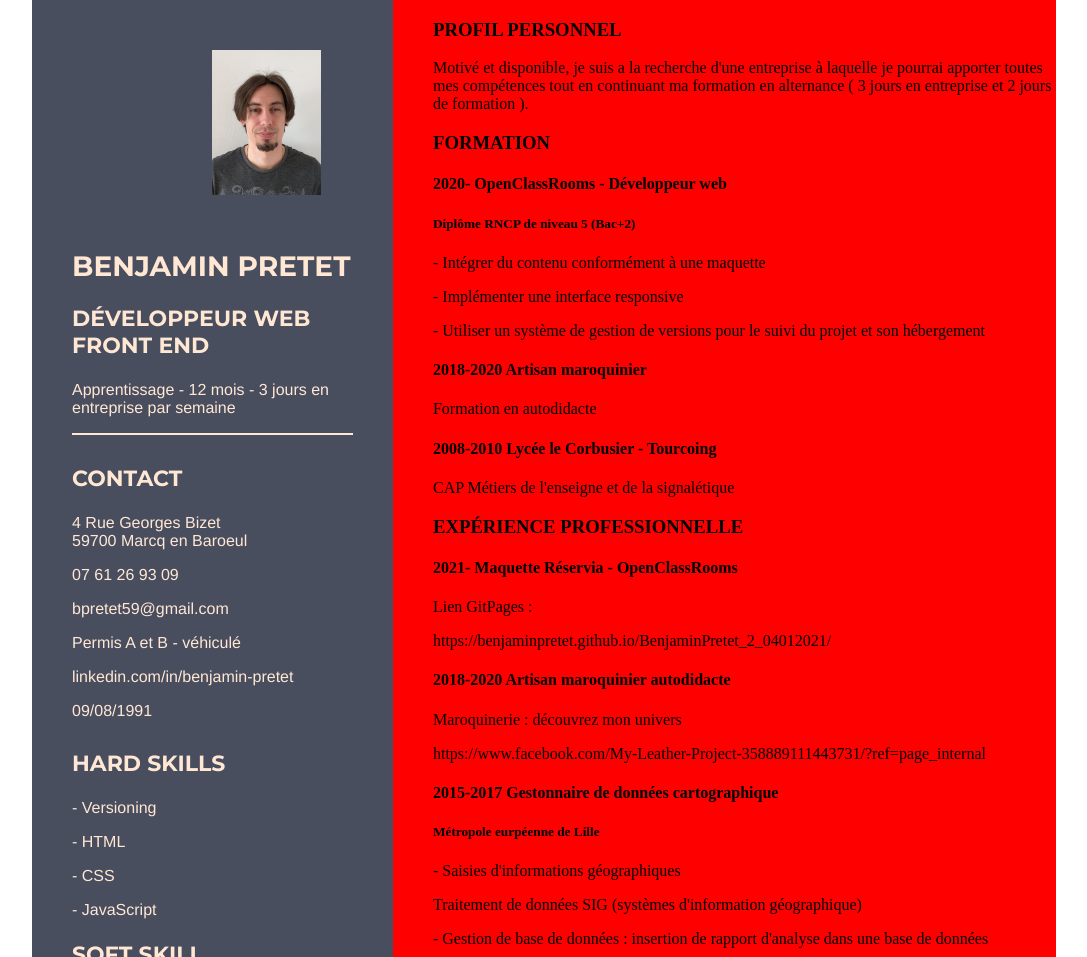
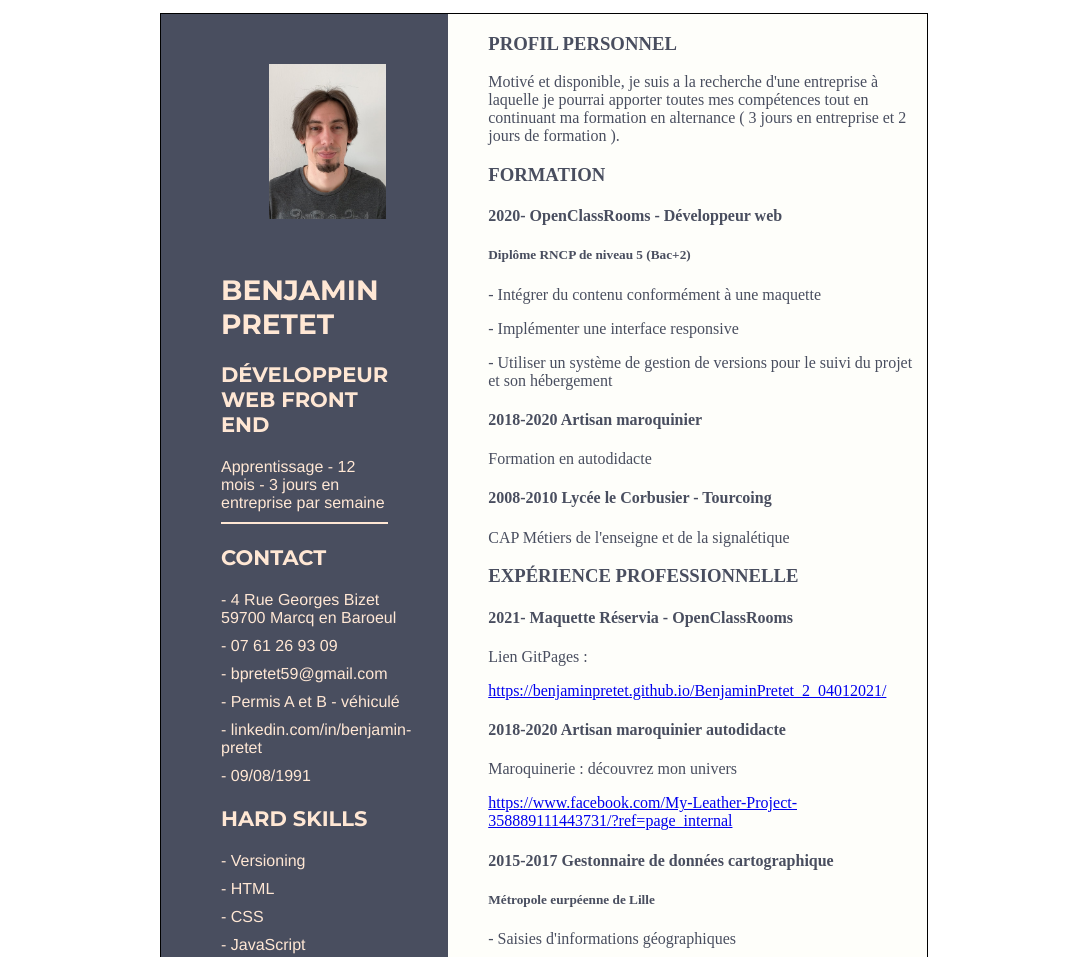
Before and after one commit to BenjaminPretet/CV_Benjamin_Pretet, a plain HTML site: page index.html in a window 1280 px wide. Shown: the top 957 px of the page, without its empty margins (96-1183 px from the left). Drawn offline with nearby package versions, Linux system fonts and the light colour scheme.

Commit message:
update html link

```diff
--- a/index.html
+++ b/index.html
@@ -24,12 +24,12 @@
 
             <div class="contact">
                 <h3>CONTACT</h3>
-                <p>4 Rue Georges Bizet <br>59700 Marcq en Baroeul</p>
-                <p>07 61 26 93 09</p>
-                <p>bpretet59@gmail.com</p>
-                <p>Permis A et B - véhiculé</p>
-                <p>linkedin.com/in/benjamin-pretet</p>
-                <p>09/08/1991</p>
+                <p>- 4 Rue Georges Bizet <br>59700 Marcq en Baroeul</p>
+                <p>- 07 61 26 93 09</p>
+                <p>- bpretet59@gmail.com</p>
+                <p>- Permis A et B - véhiculé</p>
+                <a href="www.linkedin.com/in/benjamin-pretet">- linkedin.com/in/benjamin-pretet</a>
+                <p>- 09/08/1991</p>
             </div>
 
             <div class="skill">
@@ -119,7 +119,7 @@
                     </div>
                     <div>
                         <p>Lien GitPages :</p>
-                        <p>https://benjaminpretet.github.io/BenjaminPretet_2_04012021/</p>
+                        <a href="https://benjaminpretet.github.io/BenjaminPretet_2_04012021/">https://benjaminpretet.github.io/BenjaminPretet_2_04012021/</a>
                     </div>
                 </div>
 
@@ -129,7 +129,7 @@
                     </div>
                     <div>
                         <p>Maroquinerie : découvrez mon univers</p>
-                        <p>https://www.facebook.com/My-Leather-Project-358889111443731/?ref=page_internal</p>
+                        <a href="https://www.facebook.com/My-Leather-Project-358889111443731/?ref=page_internal">https://www.facebook.com/My-Leather-Project-358889111443731/?ref=page_internal</a>
                     </div>
                 </div>
 
--- a/styles.css
+++ b/styles.css
@@ -8,7 +8,8 @@ body
 .container
 {
     display: flex;
-    margin: 0 10%;
+    margin: 1% 20%;
+    border: 1px solid black;
 }
 
 /*left part*/
@@ -17,7 +18,7 @@ body
     background-color: #494e5f;
     width: 34%;
     height: 1500px;
-    padding-left: 40px;
+    padding-left: 60px;
 }
 
 .first_container h1
@@ -32,7 +33,7 @@ body
 {
     font-family: Montserrat, sans-serif;
     color: #ffe7d4;
-    font-size: 22px;
+    font-size: 21px;
 }
 
 .first_container p
@@ -40,55 +41,54 @@ body
     font-family: Arimo, sans-serif;
     color: #ffe7d4;
     font-size: 16px;
+    margin: 10px 0 10px 0;
+}
+
+.first_container a
+{
+    font-family: Arimo, sans-serif;
+    color: #ffe7d4;
+    font-size: 16px;
+    text-decoration: none;
+    margin: 10px 0 10px 0;
 }
 
 .profile_picture
 {
-    margin-left: 140px;
+    margin-left: 48px;
     padding-top: 50px;
 }
 
 .profile_picture img
 {
-    width: 60%;
+    width: 65%;
 }
 
 .profile
 {
-    margin: 50px 40px 0 0px;
+    margin: 50px 60px 0 0;
     border-bottom: solid 2px;
     color: #ffe7d4;
 }
 
-.contact
+.contact .skill .software
 {
     margin-top: 30px;
 
 }
 
-.skill
-{
-    margin-top: 30px;
-
-}
-
-.software
-{
-    margin-top: 30px;
-
-}
 /*left part*/
 
 /*right part*/
 .second_container
 {
-    background-color: red;
+    background-color: #fefefa;
     width: 66%;
     height: 1500px;
     padding-left: 40px;
 }
 
-.second_container h3, p
+.second_container h3,h4,h5,p
 {
-    color: black;
+    color: #494e5f;
 }
```
Also changed, not shown: 1 other file.
